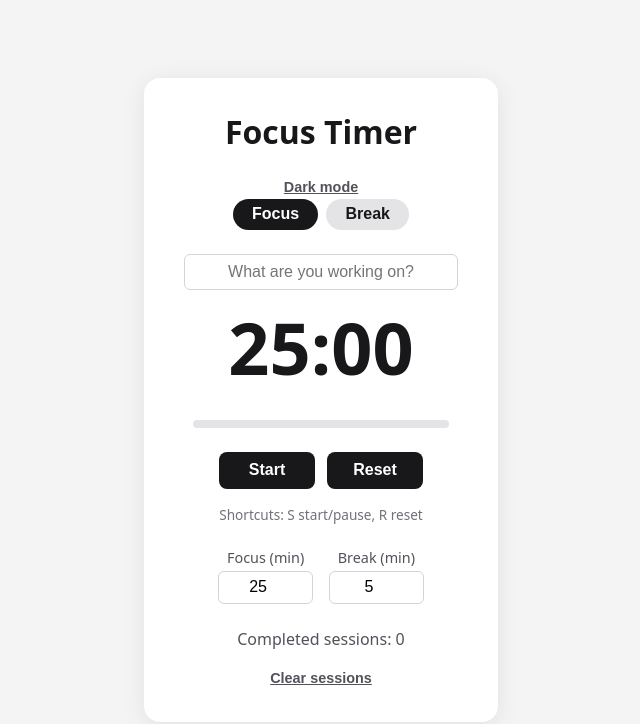
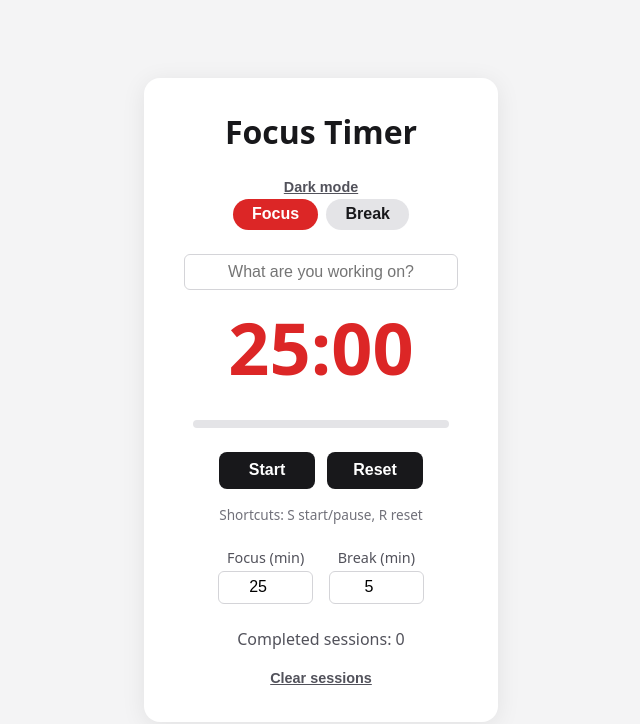
Before and after one commit to niraj5511/FocusTimer, a React (Vite) app: page / in a window 1280 px wide. Shown: the top 724 px of the page, without its empty margins (319-959 px from the left). Built offline with nearby package versions, Linux system fonts and the light colour scheme.

Commit message:
Add mode accent colors

```diff
--- a/src/App.jsx
+++ b/src/App.jsx
@@ -146,7 +146,7 @@ export default function App() {
   const progress = ((totalSeconds - secondsLeft) / totalSeconds) * 100;
 
   return (
-    <main>
+    <main data-mode={mode}>
       <h1>Focus Timer</h1>
       <button
         className="link-button"
--- a/src/index.css
+++ b/src/index.css
@@ -233,3 +233,24 @@ button:focus-visible {
 .link-button:hover {
   box-shadow: none;
 }
+main[data-mode="focus"] {
+  --accent: #dc2626;
+}
+
+main[data-mode="break"] {
+  --accent: #15803d;
+}
+
+main[data-mode] .time {
+  color: var(--accent);
+  transition: color 0.3s;
+}
+
+main[data-mode] .progress-fill {
+  background: var(--accent);
+}
+
+main[data-mode] .modes button.active {
+  background: var(--accent);
+  color: white;
+}
```
